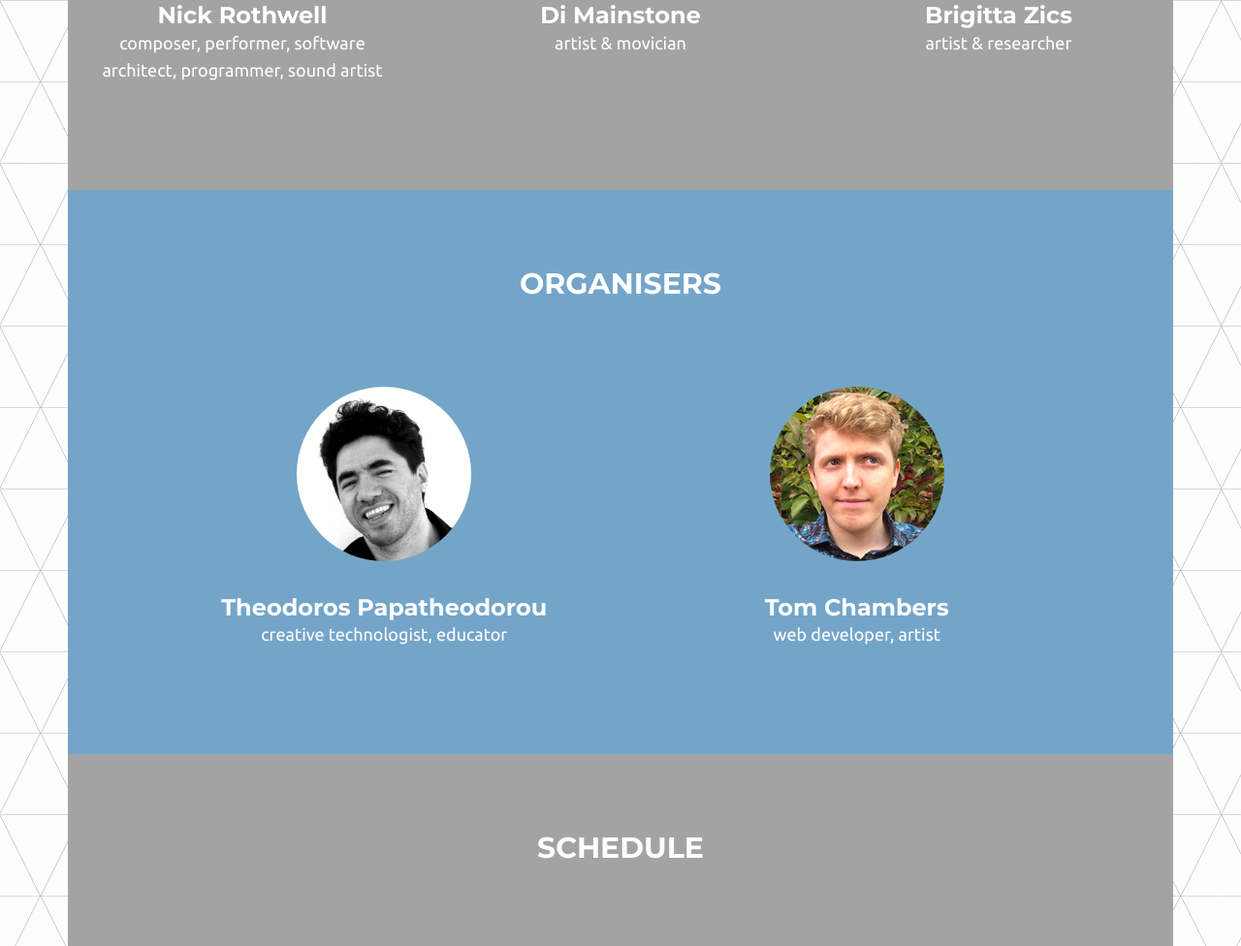
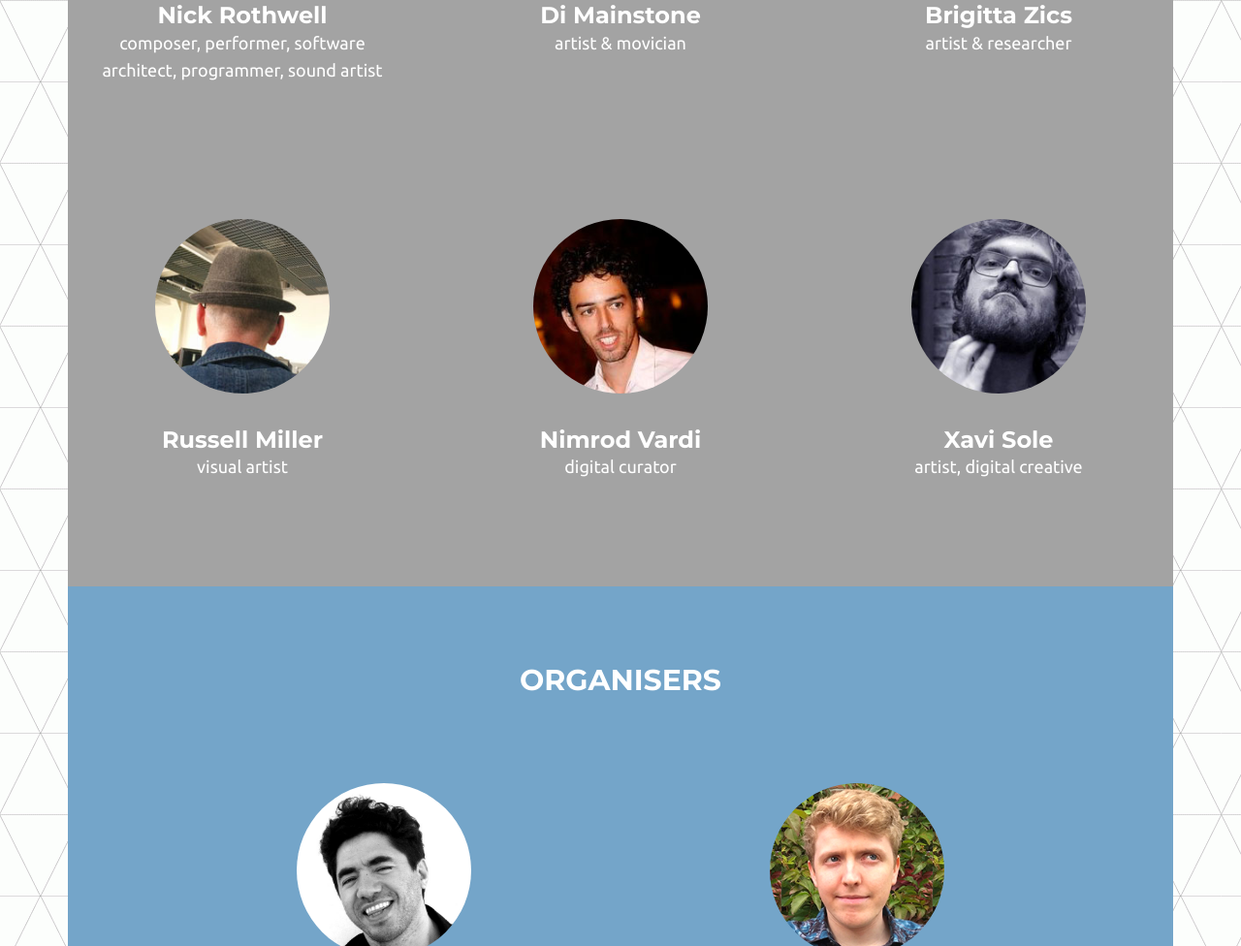
Before and after one commit to tomchambers2/art-hackathon-website, a website: page app/public/index.html in a window 1280 px wide. Shown: the part 1931-2907 px from the top of the page at 97% size. Drawn offline with Linux system fonts and the light colour scheme.

Commit message:
new artists

```diff
--- a/app/public/index.html
+++ b/app/public/index.html
@@ -113,6 +113,29 @@
 									<a href="http://www.eyeresonator.com" target="_blank"><div class="face brigitta"></div></a>
 									<h3>Brigitta Zics</h3>
 									<p>artist &amp; researcher</p>
+								</div>
+							</div>
+						</div>
+						<div class="row">
+							<div class="col-md-4 text-center">
+								<div class="profile">
+									<a href="http://www.russellmillerartist.com/about/" target="_blank"><div class="face russell"></div></a>
+									<h3>Russell Miller</h3>
+									<p>visual artist</p>
+								</div>
+							</div>
+							<div class="col-md-4 text-center">
+								<div class="profile">
+									<a href="http://www.arebyte.com/home/4578362226" target="_blank"><div class="face nimrod"></div></a>
+									<h3>Nimrod Vardi</h3>
+									<p>digital curator</p>
+								</div>
+							</div>
+							<div class="col-md-4 text-center">
+								<div class="profile">
+									<a href="http://www.xavisole.info/#resume-cv" target="_blank"><div class="face xavi"></div></a>
+									<h3>Xavi Sole</h3>
+									<p>artist, digital creative</p>
 								</div>
 							</div>
 						</div>
--- a/app/src/stylesheets/_profiles.scss
+++ b/app/src/stylesheets/_profiles.scss
@@ -32,6 +32,18 @@
 	background-image: url(/images/nick-rothwell-cropped.jpg);
 }
 
+.nimrod {
+	background-image: url(/images/nimrod-vardi-cropped.jpg);
+}
+
+.xavi {
+	background-image: url(/images/xavi-sole-cropped.jpg);
+}
+
+.russell {
+	background-image: url(/images/russell-miller-cropped.jpg);
+}
+
 .di {
 	background-image: url(/images/di-mainstone-cropped.jpg);
 }
```
Also changed, not shown: app/public/css/main.css, app/public/images/nimrod-vardi-cropped.jpg (added), app/public/images/russell-miller-cropped.jpg (added), app/public/images/xavi-sole-cropped.jpg (added).
